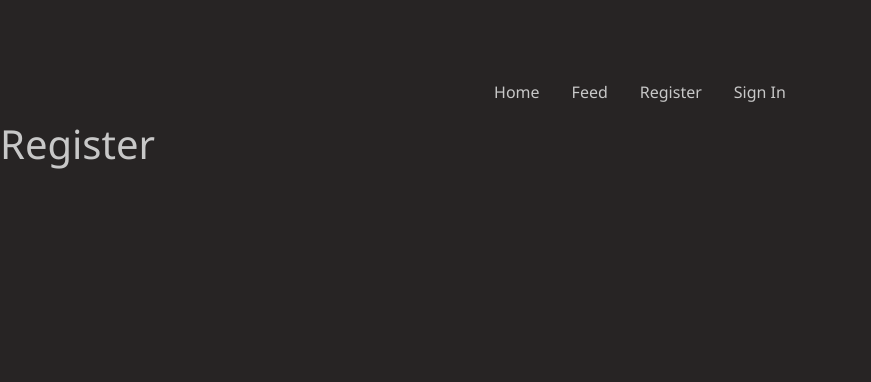
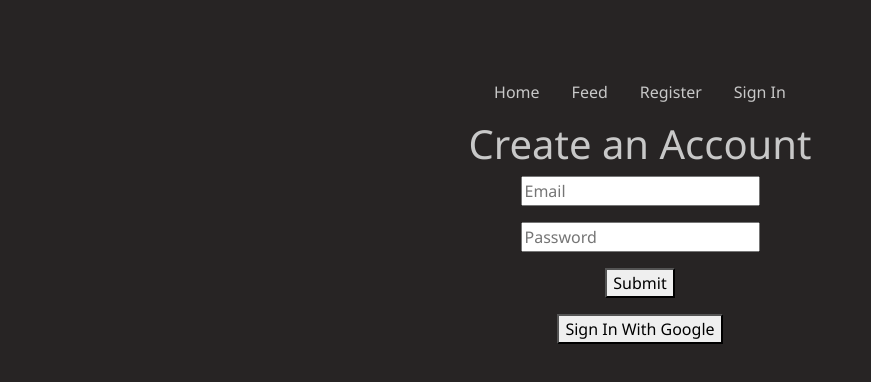
Before and after one commit to SyafiqAi/InstaKitty, a Vue app: page /register in a window 1280 px wide. Shown: the top 382 px of the page, without its empty margins (0-871 px from the left). Built offline with nearby package versions, Linux system fonts and the light colour scheme; no server answers.

Commit message:
add login register and logout

```diff
--- a/src/App.vue
+++ b/src/App.vue
@@ -1,7 +1,3 @@
-<script setup>
-import { RouterLink, RouterView } from 'vue-router'
-</script>
-
 <template>
   <header>
     <div>
@@ -10,12 +6,39 @@ import { RouterLink, RouterView } from 'vue-router'
         <RouterLink to="/feed">Feed</RouterLink>
         <RouterLink to="/register">Register</RouterLink>
         <RouterLink to="/sign-in">Sign In</RouterLink>
+        <div style="cursor: pointer;" @click="handleSignOut" v-if="isLoggedIn">Sign out</div>
       </nav>
     </div>
   </header>
 
   <RouterView />
 </template>
+
+<script setup>
+import { RouterLink, RouterView } from 'vue-router'
+import { getAuth, onAuthStateChanged, signOut } from 'firebase/auth'
+import { onMounted, ref } from 'vue'
+import router from './router'
+
+const isLoggedIn = ref(false)
+let auth
+onMounted(() => {
+  auth = getAuth()
+  onAuthStateChanged(auth, (user) => {
+    if (user) {
+      isLoggedIn.value = true;
+    } else {
+      isLoggedIn.value = false;
+    }
+  })
+})
+
+function handleSignOut() {
+  signOut(auth).then(() => {
+    router.push("/")
+  })
+}
+</script>
 
 <style scoped lang="scss">
 nav {
--- a/src/main.js
+++ b/src/main.js
@@ -4,6 +4,8 @@ import { createApp } from 'vue'
 import App from './App.vue'
 import router from './router'
 
+import './firebase'
+
 const app = createApp(App)
 
 app.use(router)
--- a/src/views/Register.vue
+++ b/src/views/Register.vue
@@ -1,3 +1,53 @@
 <template>
-    <h1>Register</h1>
+    <div>
+        <h1>Create an Account</h1>
+        <p>
+            <input type="text" placeholder="Email" v-model="email">
+        </p>
+        <p>
+            <input type="password" placeholder="Password" v-model="password">
+        </p>
+        <p>
+            <button @click="register">Submit</button>
+        </p>
+        <p>
+            <button @click="signInWithGoogle">Sign In With Google</button>
+        </p>
+    </div>
 </template>
+
+<script setup>
+import { ref } from "vue";
+import { getAuth, createUserWithEmailAndPassword } from "firebase/auth"
+import { useRouter } from "vue-router"
+
+const email = ref("")
+const password = ref("")
+const router = useRouter();
+
+function register() {
+    const auth = getAuth();
+    createUserWithEmailAndPassword(auth, email.value, password.value)
+    .then((data) => {
+        console.log('Successfully registered!')
+
+        console.log(auth.currentUser)
+
+        router.push('/feed')
+    })
+    .catch((error) => {
+        console.log('Error: ', error.message)
+    })
+}
+function signInWithGoogle() {
+
+}
+</script>
+
+<style lang="scss" scoped>
+div {
+    display: flex;
+    flex-direction: column;
+    align-items: center;
+}
+</style>
--- a/src/views/SignIn.vue
+++ b/src/views/SignIn.vue
@@ -1,3 +1,73 @@
 <template>
-    <h1>Sign in</h1>
+    <div>
+        <h1>Sign in</h1>
+        <p>
+            <input type="text" placeholder="Email" v-model="email">
+        </p>
+        <p>
+            <input type="password" placeholder="Password" v-model="password">
+        </p>
+        <p v-if="errMsg">
+            {{ errMsg }}
+        </p>
+        <p>
+            <button @click="signIn">Submit</button>
+        </p>
+        <p>
+            <button @click="signInWithGoogle">Sign In With Google</button>
+        </p>
+    </div>
 </template>
+
+<script setup>
+import { ref } from "vue";
+import { getAuth, signInWithEmailAndPassword } from "firebase/auth"
+import { useRouter } from "vue-router"
+
+const email = ref("")
+const password = ref("")
+const router = useRouter();
+const errMsg = ref("")
+
+function signIn() {
+    const auth = getAuth();
+    signInWithEmailAndPassword(auth, email.value, password.value)
+    .then((data) => {
+        console.log('Successfully signed in!')
+
+        console.log(auth.currentUser)
+
+        router.push('/feed')
+    })
+    .catch((error) => {
+        console.log('Error: ', error.message)
+
+        switch (error.code) {
+            case "auth/invalid-email":
+                errMsg.value = "Invalid email";
+                break;
+            case "auth/user-not-found":
+                errMsg.value = "No account with that email was found";
+                break;
+            case "auth/wrong-password":
+                errMsg.value = "Incorrect password";
+                break;
+
+            default:
+                errMsg.value = "Email or password was incorrect"
+                break;
+        }
+    })
+}
+function signInWithGoogle() {
+
+}
+</script>
+
+<style lang="scss" scoped>
+div {
+    display: flex;
+    flex-direction: column;
+    align-items: center;
+}
+</style>
```
